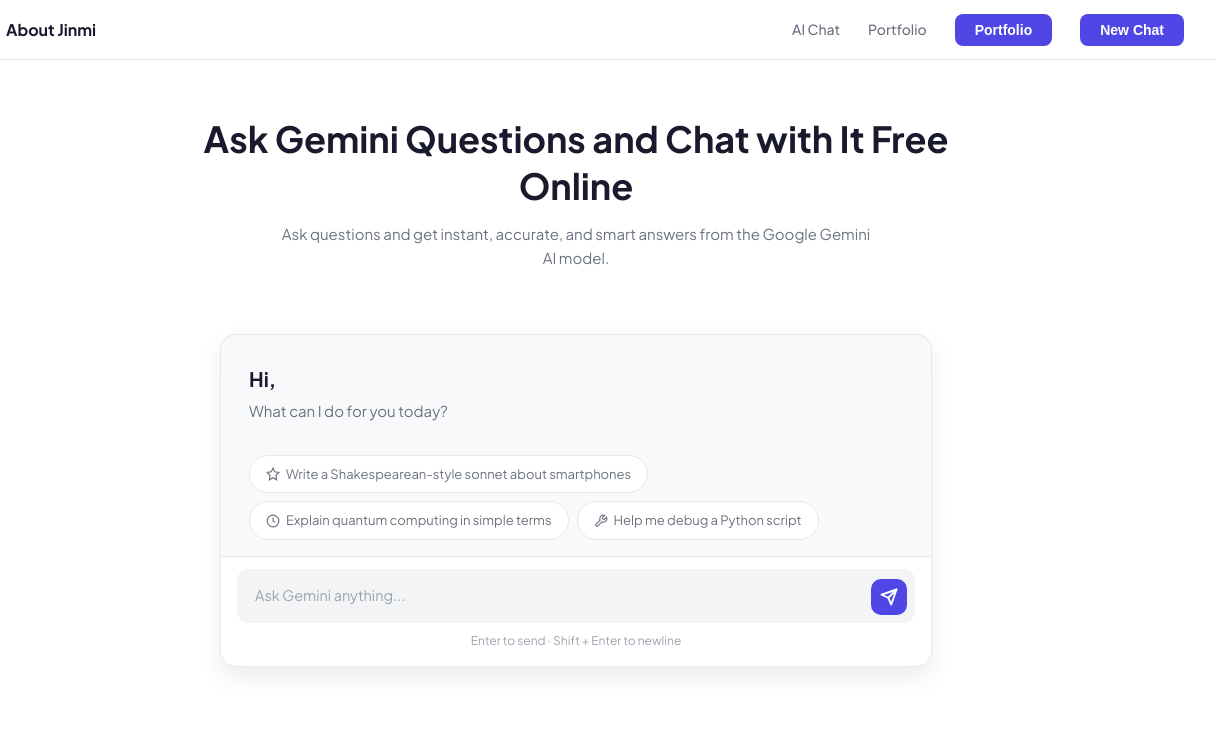
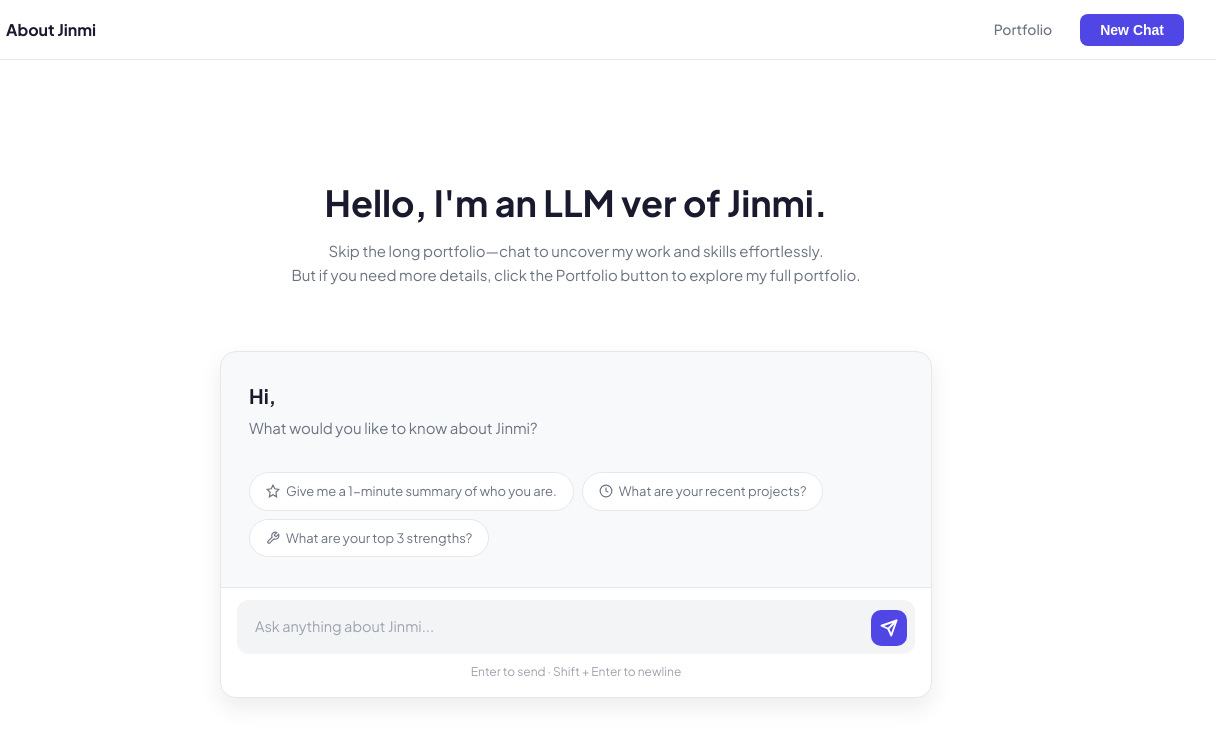
Before and after one commit to jinmi-yang/portfolio-with-llm, a website: page public/index.html in a window 1280 px wide. Shown: the full height of the page, 64-1280 px from the left. Drawn offline with Linux system fonts and the light colour scheme.

Commit message:
edit index.html

```diff
--- a/public/index.html
+++ b/public/index.html
@@ -3,7 +3,7 @@
 <head>
 <meta charset="UTF-8">
 <meta name="viewport" content="width=device-width, initial-scale=1.0">
-<title>Ask Gemini - AI Chat</title>
+<title>Jinmi Yang - LLM Portfolio</title>
 <link rel="preconnect" href="https://fonts.googleapis.com">
 <link href="https://fonts.googleapis.com/css2?family=Plus+Jakarta+Sans:wght@400;500;600;700&display=swap" rel="stylesheet">
 <style>
@@ -58,7 +58,7 @@
 
   /* ── HERO ── */
   .hero {
-    text-align: center; padding: 56px 24px 24px;
+    text-align: center; padding: 120px 24px 24px;
     max-width: 820px; margin: 0 auto;
   }
   .hero h1 {
@@ -133,7 +133,7 @@
     40% { transform: scale(1); opacity: 1; }
   }
 
-  .suggestions { display: flex; flex-wrap: wrap; gap: 8px; padding: 0 28px 16px; }
+  .suggestions { display: flex; flex-wrap: wrap; gap: 8px; padding: 0 28px 30px; }
   .chip {
     background: #fff; border: 1px solid var(--border); border-radius: 20px;
     padding: 8px 16px; font-size: 13px; color: var(--text-sub);
@@ -184,7 +184,7 @@
 <body>
 
 <nav>
-  <a href="#" class="nav-logo">
+  <a href="#" class="nav-logo" onclick="reloadPage()">
     <svg width="28" height="28" viewBox="0 0 28 28" fill="none">
       <rect width="28" height="28" rx="7" fill="#4f46e5"/>
       <path d="M8 14h12M14 8v12" stroke="#fff" stroke-width="2.5" stroke-linecap="round"/>
@@ -192,16 +192,14 @@
     About Jinmi
   </a>
   <div class="nav-links">
-    <a href="#">AI Chat</a>
-    <a href="#">Portfolio</a>
-    <button class="nav-btn">Portfolio</button>
-    <button class="nav-btn">New Chat</button>
+    <a href="https://polished-scallop-e87.notion.site/Workfolio-47ea878e07a24c82b670482a9932d7d3?pvs=74">Portfolio</a>
+    <button class="nav-btn" onclick="reloadPage()">New Chat</button>
   </div>
 </nav>
 
 <section class="hero">
-  <h1>Ask Gemini Questions and Chat with It Free Online</h1>
-  <p>Ask questions and get instant, accurate, and smart answers from the Google Gemini AI model.</p>
+  <h1>Hello, I'm an LLM ver of Jinmi.</h1>
+  <p>Skip the long portfolio—chat to uncover my work and skills effortlessly. <br>But if you need more details, click the Portfolio button to explore my full portfolio.</p>
 </section>
 
 <div class="chat-container">
@@ -209,28 +207,28 @@
     <div class="chat-messages" id="chatMessages">
       <div class="greeting">
         <div class="hi">Hi,</div>
-        <div class="sub">What can I do for you today?</div>
+        <div class="sub">What would you like to know about Jinmi?</div>
       </div>
     </div>
 
     <div class="suggestions" id="suggestions">
       <div class="chip" onclick="sendSuggestion(this)">
         <svg width="14" height="14" viewBox="0 0 24 24" fill="none" stroke="currentColor" stroke-width="2"><path d="M12 2l3.09 6.26L22 9.27l-5 4.87L18.18 22 12 18.27 5.82 22 7 14.14 2 9.27l6.91-1.01z"/></svg>
-        Write a Shakespearean-style sonnet about smartphones
+        Give me a 1-minute summary of who you are.
       </div>
       <div class="chip" onclick="sendSuggestion(this)">
         <svg width="14" height="14" viewBox="0 0 24 24" fill="none" stroke="currentColor" stroke-width="2"><circle cx="12" cy="12" r="10"/><path d="M12 6v6l4 2"/></svg>
-        Explain quantum computing in simple terms
+        What are your recent projects?
       </div>
       <div class="chip" onclick="sendSuggestion(this)">
         <svg width="14" height="14" viewBox="0 0 24 24" fill="none" stroke="currentColor" stroke-width="2"><path d="M14.7 6.3a1 1 0 000 1.4l1.6 1.6a1 1 0 001.4 0l3.77-3.77a6 6 0 01-7.94 7.94l-6.91 6.91a2.12 2.12 0 01-3-3l6.91-6.91a6 6 0 017.94-7.94l-3.76 3.76z"/></svg>
-        Help me debug a Python script
+        What are your top 3 strengths?
       </div>
     </div>
 
     <div class="chat-input-area">
       <div class="input-row">
-        <textarea id="userInput" rows="1" placeholder="Ask Gemini anything..."
+        <textarea id="userInput" rows="1" placeholder="Ask anything about Jinmi..."
           onkeydown="handleKey(event)" oninput="autoResize(this)"></textarea>
         <button class="send-btn" id="sendBtn" onclick="sendMessage()">
           <svg width="18" height="18" viewBox="0 0 24 24" fill="none" stroke="currentColor" stroke-width="2.5" stroke-linecap="round" stroke-linejoin="round">
@@ -261,12 +259,14 @@
     inputEl.value = chip.textContent.trim();
     sendMessage();
   }
-
+  function reloadPage() {
+    window.location.reload();
+  }
   function addMessage(role, content, isError = false) {
     const div = document.createElement('div');
     div.className = `msg msg-${role}`;
     const avatar = role === 'user' ? 'U' : 'G';
-    const name = role === 'user' ? 'You' : 'Gemini';
+    const name = role === 'user' ? 'You' : 'Jinmi';
     div.innerHTML = `
       <div class="msg-avatar">${avatar}</div>
       <div class="msg-content">
@@ -280,7 +280,7 @@
     const div = document.createElement('div');
     div.className = 'msg msg-ai'; div.id = 'typingMsg';
     div.innerHTML = `<div class="msg-avatar">G</div>
-      <div class="msg-content"><div class="name">Gemini</div>
+      <div class="msg-content"><div class="name">Jinmi</div>
       <div class="typing-indicator"><span></span><span></span><span></span></div></div>`;
     chatEl.appendChild(div);
     chatEl.scrollTop = chatEl.scrollHeight;
```
Also changed, not shown: server.js (added).
